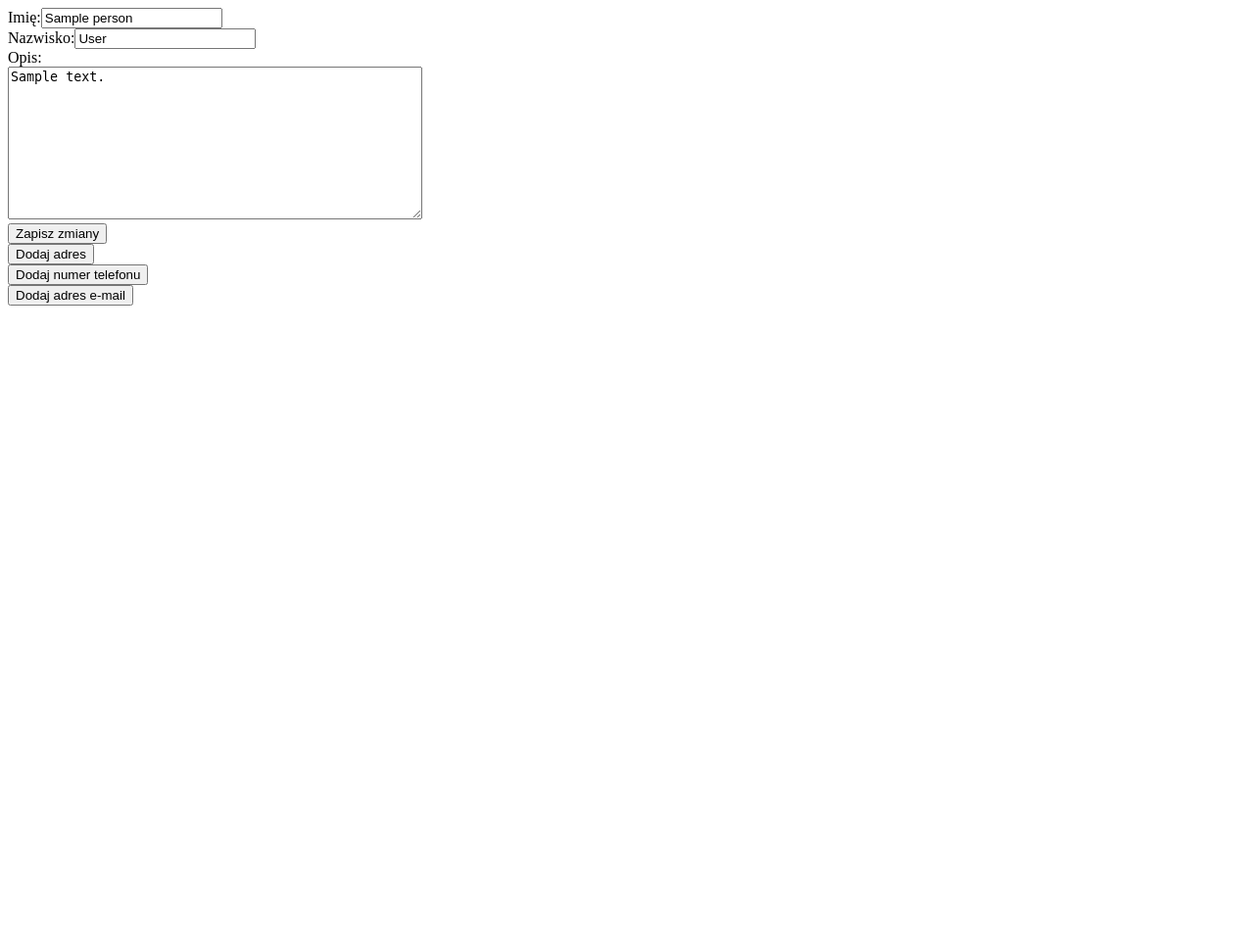
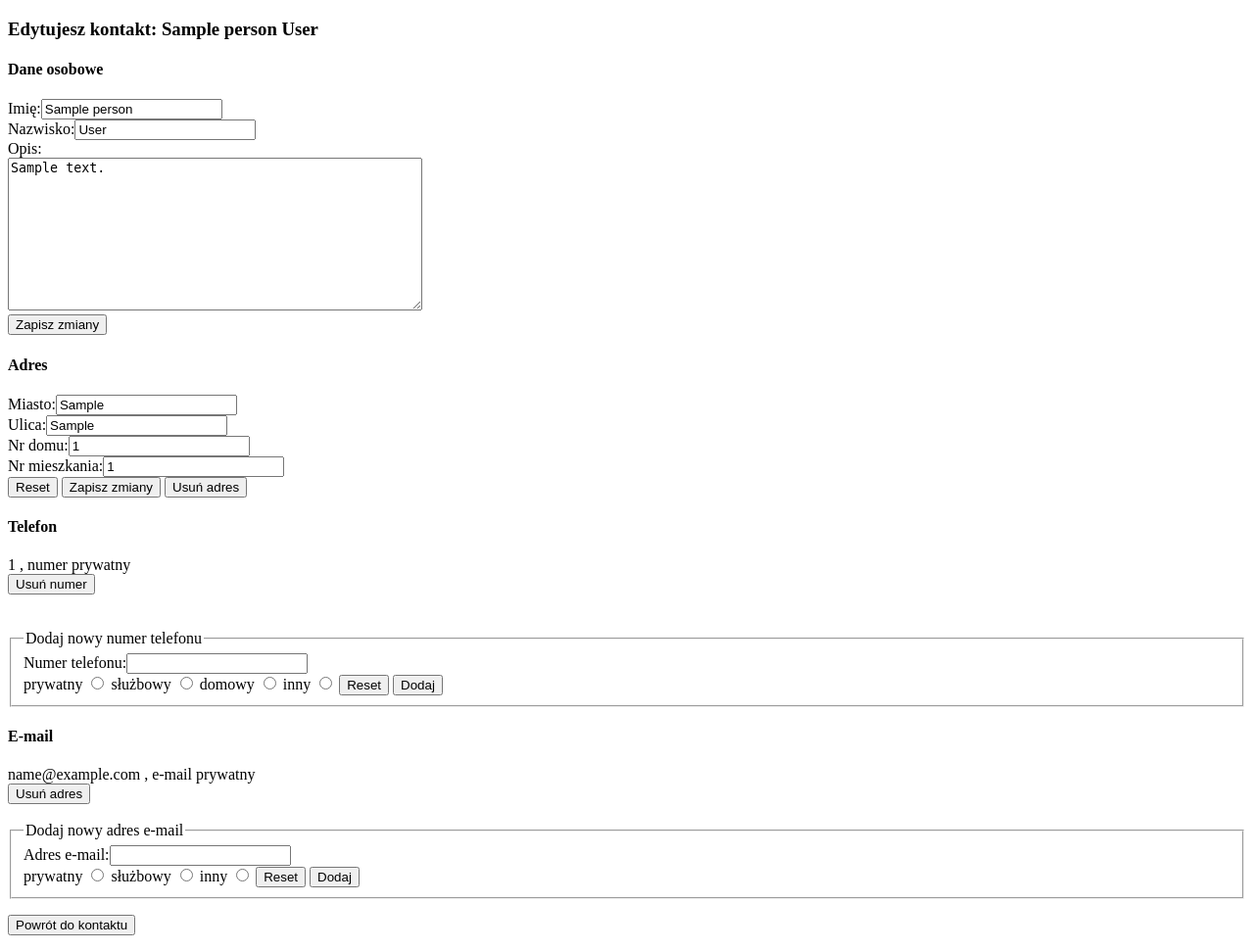
Before and after one commit to Gribek/Warsztat_samodzielny, a Django app: page /modify/1 in a window 1280 px wide. Shown: the whole page at 98% size. Before the commit the page ends 312 px from the top, so only its background shows below. Run offline with Django 3.2, Linux system fonts and the light colour scheme; tables that the repository leaves empty hold one stand-in row (values such as "Sample post").

Commit message:
Dodałem opcje edycji i usuwania danych

```diff
--- a/contact_box/models.py
+++ b/contact_box/models.py
@@ -29,7 +29,10 @@ class Phone(models.Model):
     person = models.ForeignKey(Person, on_delete=models.CASCADE)
 
     def __str__(self):
-        return f"{self.phone_number}, numer {self.get_phone_type_display()}"
+        phone_type = ""
+        if self.phone_type:
+            phone_type += f", numer {self.get_phone_type_display()}"
+        return f"{self.phone_number} {phone_type}"
 
 class Email(models.Model):
     type = (
@@ -42,7 +45,10 @@ class Email(models.Model):
     person = models.ForeignKey(Person, on_delete=models.CASCADE)
 
     def __str__(self):
-        return f"{self.email}, e-mail {self.get_email_type_display()}"
+        email_type = ""
+        if self.email_type:
+            email_type += f", e-mail {self.get_email_type_display()}"
+        return f"{self.email} {email_type}"
 
 class Groups(models.Model):
     name = models.CharField(max_length=64)
--- a/contact_box/templates/contact_box/add_new_person.html
+++ b/contact_box/templates/contact_box/add_new_person.html
@@ -13,5 +13,10 @@
         <div><label><input type="submit" value="Dodaj kontakt"></label></div>
         {% csrf_token %}
     </form>
+    <p>
+        <form>
+            <button formmethod="get" formaction="/">Anuluj</button>
+        </form>
+    </p>
 </body>
 </html>
--- a/contact_box/templates/contact_box/edit_person.html
+++ b/contact_box/templates/contact_box/edit_person.html
@@ -2,9 +2,11 @@
 <html lang="en">
 <head>
     <meta charset="UTF-8">
-    <title>Dodaj nową osobę</title>
+    <title>Edytuj kontakt</title>
 </head>
+<h3>Edytujesz kontakt: {{ person.name }} {{ person.surname }}</h3>
 <body>
+    <h4>Dane osobowe</h4>
     <form method="post">
         <div><label>Imię:<input type="text" name="name" placeholder="Podaj imię" value="{{ person.name }}"></label></div>
         <div><label>Nazwisko:<input type="text" name="surname" placeholder="Podaj nazwisko" value="{{ person.surname }}"></label></div>
@@ -13,14 +15,92 @@
         <div><label><input type="submit" value="Zapisz zmiany"></label></div>
         {% csrf_token %}
     </form>
-    <form>
-        <button type="submit" formmethod="get" formaction="../{{ person.id }}/addAddress">Dodaj adres</button>
+    <h4>Adres</h4>
+    {% if person.address %}
+        <form action="/{{ person.id }}/addAddress">
+        <div><label>Miasto:<input type="text" name="city" value="{{ person.address.city }}"></label></div>
+        <div><label>Ulica:<input type="text" name="street" value="{{ person.address.street }}"></label></div>
+        <div><label>Nr domu:<input type="number" min="1" name="house_number" value="{{ person.address.house_number }}"></label></div>
+        <div><label>Nr mieszkania:<input type="number" min="1" name="apartment_number" value="{{ person.address.apartment_number }}"></label></div>
+            <label><input type="reset" value="Reset"></label>
+            <label><button type="submit" formmethod="post">Zapisz zmiany</button></label>
+            <label><button type="submit" formmethod="get">Usuń adres</button></label>
+        {% csrf_token %}
     </form>
-    <form>
-        <button type="submit" formmethod="get" formaction="../{{ person.id }}/addPhone">Dodaj numer telefonu</button>
+    {% else %}
+    <form method="post" action="/{{ person.id }}/addAddress">
+        <div><label>Miasto:<input type="text" name="city"></label></div>
+        <div><label>Ulica:<input type="text" name="street"></label></div>
+        <div><label>Nr domu:<input type="number" min="1" name="house_number"></label></div>
+        <div><label>Nr mieszkania:<input type="number" min="1" name="apartment_number"></label></div>
+        <label><input type="reset" value="Reset"></label>
+        <label><input type="submit" value="Dodaj nowy adres"></label>
+        {% csrf_token %}
     </form>
-    <form>
-        <button type="submit" formmethod="get" formaction="../{{ person.id }}/addEmail">Dodaj adres e-mail</button>
+    {% endif %}
+    <h4>Telefon</h4>
+    {% if phone_numbers %}
+       {% for phone in phone_numbers %}
+           {{ phone }} <form><button formmethod="get" formaction="/deletePhone/{{ phone.id }}">Usuń numer</button></form><br>
+       {% endfor %}
+    {% else %}
+        <div>Brak numerów telefonu</div>
+    {% endif %}
+    <br>
+     <form method="post" action="../{{ person.id }}/addPhone">
+        <fieldset>
+         <div><label>Numer telefonu:<input type="tel" name="phone_number"></label></div>
+            <legend>Dodaj nowy numer telefonu</legend>
+             <label>prywatny
+                 <input type="radio" name="phone_type" value="1">
+             </label>
+             <label>służbowy
+                 <input type="radio" name="phone_type" value="2">
+             </label>
+             <label>domowy
+                 <input type="radio" name="phone_type" value="3">
+             </label>
+             <label>inny
+                 <input type="radio" name="phone_type" value="4">
+             </label>
+            <label><input type="reset" value="Reset"></label>
+            <label><input type="submit" value="Dodaj"></label>
+        </fieldset>
+
+        {% csrf_token %}
     </form>
+    <h4>E-mail</h4>
+    {% if email_addresses %}
+       {% for e_mail in email_addresses %}
+           {{ e_mail }} <form><button formmethod="get" formaction="/deleteEmail/{{ e_mail.id }}">Usuń adres</button><br></form>
+       {% endfor %}
+    {% else %}
+        <div>Brak adresów e-mail</div>
+    {% endif %}
+    <br>
+    <form method="post" action="../{{ person.id }}/addEmail">
+        <fieldset>
+            <div><label>Adres e-mail:<input type="tel" name="email"></label></div>
+            <legend>Dodaj nowy adres e-mail</legend>
+             <label>prywatny
+                 <input type="radio" name="email_type" value="1">
+             </label>
+             <label>służbowy
+                 <input type="radio" name="email_type" value="2">
+             </label>
+             <label>inny
+                 <input type="radio" name="email_type" value="4">
+             </label>
+
+        <label><input type="reset" value="Reset"></label>
+        <label><input type="submit" value="Dodaj"></label>
+        </fieldset>
+        {% csrf_token %}
+    </form>
+    <p>
+        <form>
+            <button formmethod="get" formaction="/show/{{ person.id }}">Powrót do kontaktu</button>
+        </form>
+    </p>
 </body>
 </html>
--- a/contact_box/views.py
+++ b/contact_box/views.py
@@ -22,7 +22,7 @@ def show_person(request, id):
     phone_numbers = person.phone_set.all()
     email_addresses = person.email_set.all()
     ctx = {
-       "person" : Person.objects.get(pk=id),
+       "person" : person,
         "phone_numbers" : phone_numbers,
         "email_addresses" : email_addresses,
     }
@@ -38,8 +38,13 @@ def show_all_contacts(request):
 
 class EditPerson(View):
     def get(self, request, id):
+        person = Person.objects.get(pk=id)
+        phone_numbers = person.phone_set.all()
+        email_addresses = person.email_set.all()
         ctx = {
-            "person" : Person.objects.get(pk=id)
+            "person": person,
+            "phone_numbers": phone_numbers,
+            "email_addresses": email_addresses,
         }
         return render(request, "contact_box/edit_person.html", ctx)
 
@@ -68,37 +73,98 @@ class DeletePerson(View):
 
 class AddAddress(View):
     def get(self, request, id):
-        return render(request, "contact_box/add_address.html")
+        person = Person.objects.get(pk=id)
+        adres_id = person.address.id
+        adres = Address.objects.get(pk=adres_id)
+        # person.address.person_set.remove(person)  # tak też zadziała :)
+        adres.person_set.remove(person)
+        return redirect("/modify/%s" % id)
 
     def post(self, request, id):
         city = request.POST.get("city")
         street = request.POST.get("street")
         house_number = request.POST.get("house_number")
         apartment_number = request.POST.get("apartment_number")
-        address = Address.objects.create(city=city, street=street, house_number=house_number, apartment_number=apartment_number)
-        person = Person.objects.get(pk=id)
-        person.address = address
-        person.save()
-        return redirect("/show/%s" % id)
+        if Address.objects.filter(city=city, street=street, house_number=house_number,
+                                         apartment_number=apartment_number).exists():
+            new_address = Address.objects.get(city=city, street=street, house_number=house_number,
+                                         apartment_number=apartment_number)
+            person = Person.objects.get(pk=id)
+            person.address = new_address
+            person.save()
+            return redirect("/show/%s" % id)
+        else:
+            new_address = Address.objects.create(city=city, street=street, house_number=house_number,
+                                             apartment_number=apartment_number)
+            person = Person.objects.get(pk=id)
+            person.address = new_address
+            person.save()
+            return redirect("/show/%s" % id)
 
 class AddPhoneNumber(View):
-    def get(self, request, id):
-        return render(request, "contact_box/add_phone.html")
+    # def get(self, request, id):
+    #     return render(request, "contact_box/add_phone.html")
 
     def post(self, request, id):
         phone_number = request.POST.get("phone_number")
         phone_type = request.POST.get("phone_type")
         person = Person.objects.get(pk=id)
         Phone.objects.create(phone_number=phone_number, phone_type=phone_type, person=person)
-        return redirect("/show/%s" % id)
+        return redirect("/modify/%s" % id)
 
 class AddEmail(View):
-    def get(self, request, id):
-        return render(request, "contact_box/add_email.html")
+    # def get(self, request, id):
+    #     return render(request, "contact_box/add_email.html")
 
     def post(self, request, id):
         email = request.POST.get("email")
         email_type = request.POST.get("email_type")
         person = Person.objects.get(pk=id)
         Email.objects.create(email=email, email_type=email_type, person=person)
-        return redirect("/show/%s" % id)
+        return redirect("/modify/%s" % id)
+
+class DeletePhone(View):
+    def get(self, request, id):
+        phone = Phone.objects.get(pk=id)
+        person_id = phone.person.id
+        phone.delete()
+        return redirect("/modify/%s" % person_id)
+
+class DeleteEmail(View):
+    def get(self, request, id):
+        e_mail = Email.objects.get(pk=id)
+        person_id = e_mail.person.id
+        e_mail.delete()
+        return redirect("/modify/%s" % person_id)
+
+
+# to moze byc nie potrzebne :)
+# class EditAddress(View):
+#     def get(self, request, id):
+#         person = Person.objects.get(pk=id)
+#         adres_id = person.address.id
+#         adres = Address.objects.get(pk=adres_id)
+#         adres.person_set.remove(person)
+#         return redirect("/modify/%s" % id)
+#
+#     def post(self, request, id):
+#         city = request.POST.get("city")
+#         street = request.POST.get("street")
+#         house_number = request.POST.get("house_number")
+#         apartment_number = request.POST.get("apartment_number")
+#         if Address.objects.filter(city=city, street=street, house_number=house_number,
+#                                          apartment_number=apartment_number).exists():
+#             new_address = Address.objects.get(city=city, street=street, house_number=house_number,
+#                                          apartment_number=apartment_number)
+#             person = Person.objects.get(pk=id)
+#             person.address = new_address
+#             person.save()
+#             return redirect("/show/%s" % id)
+#         else:
+#             new_address = Address.objects.create(city=city, street=street, house_number=house_number,
+#                                              apartment_number=apartment_number)
+#             person = Person.objects.get(pk=id)
+#             person.address = new_address
+#             person.save()
+#             return redirect("/show/%s" % id)
+#
--- a/warsztat_projekt/urls.py
+++ b/warsztat_projekt/urls.py
@@ -28,5 +28,8 @@ urlpatterns = [
     url(r'^(?P<id>\d+)/addAddress$', AddAddress.as_view()),
     url(r'^(?P<id>\d+)/addPhone$', AddPhoneNumber.as_view()),
     url(r'^(?P<id>\d+)/addEmail$', AddEmail.as_view()),
+    url(r'^deletePhone/(?P<id>\d+)$', DeletePhone.as_view()),
+    url(r'^deleteEmail/(?P<id>\d+)$', DeleteEmail.as_view()),
+    # url(r'^editAddress/(?P<id>\d+)$', EditAddress.as_view()),
 
 ]
```
Also changed, not shown: contact_box/templates/contact_box/show_person.html (+5 -6 lines).
